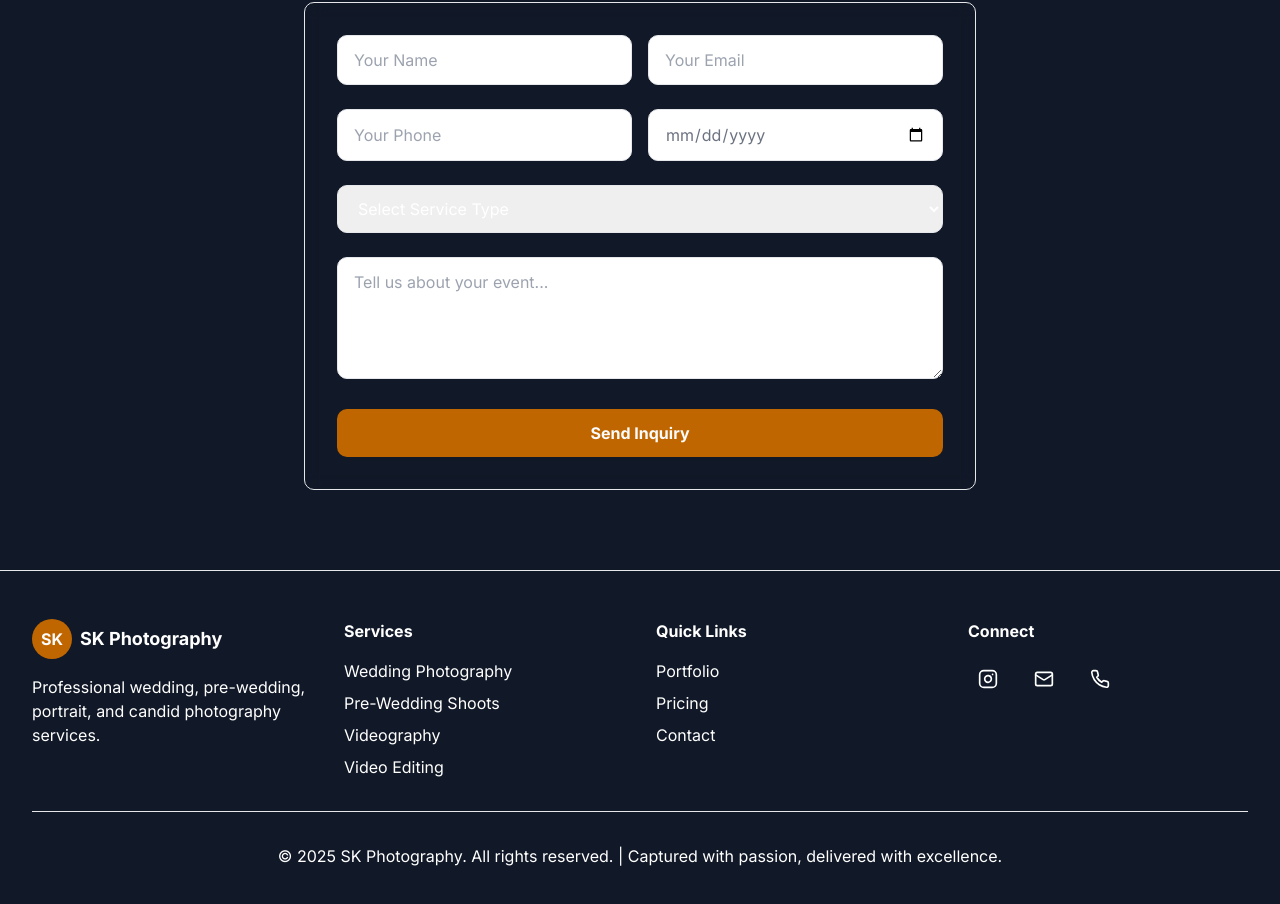
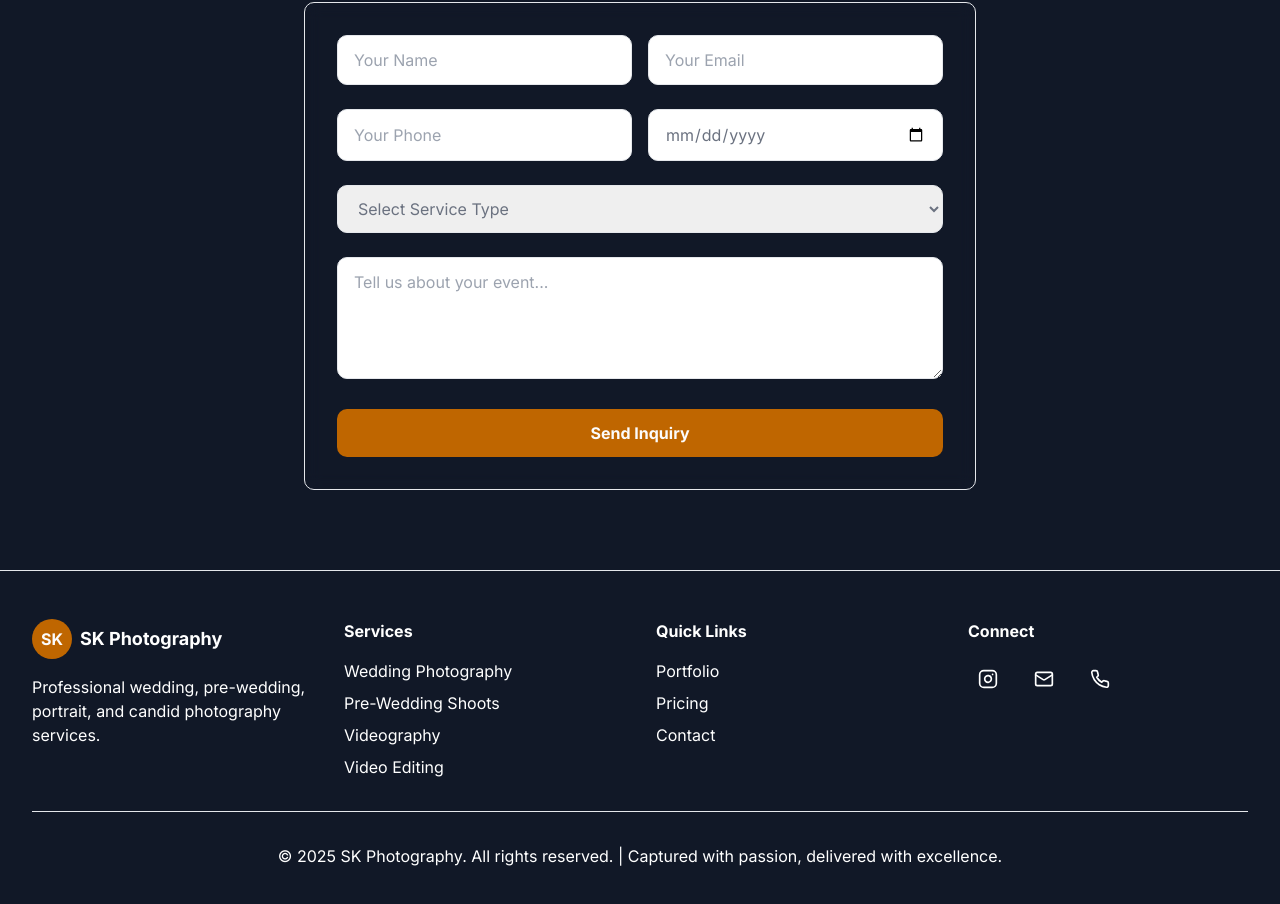
Before and after one commit to Prem87696/Wedding, a Next.js app: page / in a window 1280 px wide. Shown: the part 4547-5451 px from the top of the page. Built offline with nearby package versions, Linux system fonts and the light colour scheme.

Commit message:
Update contact-form.tsx

```diff
--- a/components/contact-form.tsx
+++ b/components/contact-form.tsx
@@ -113,7 +113,7 @@ export default function ContactForm() {
               value={formData.serviceType}
               onChange={handleChange}
               required
-              className="w-full px-4 py-3 bg-primary/10 border border-primary-foreground/20 rounded-lg text-primary-foreground placeholder-primary-foreground/60 focus:outline-none focus:border-accent"
+              className="w-full px-4 py-3 bg-primary/10 border border-primary-foreground/20 rounded-lg text-muted-foreground placeholder-primary-foreground/60 focus:outline-none focus:border-accent"
             >
               <option value="">Select Service Type</option>
               <option value="wedding">Wedding Photography</option>
```
